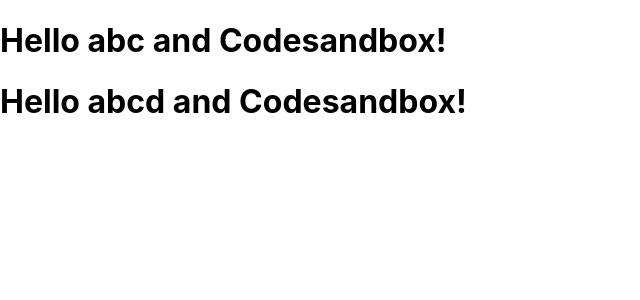
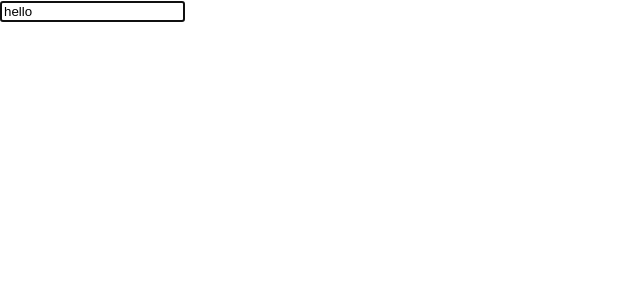
Before and after one commit to chaos2171053/build-my-react, a React (Create React App) app in the folder react-demo/: page / in a window 1280 px wide. Shown: the top 300 px of the page, without its empty margins (0-640 px from the left). Built offline with nearby package versions, Linux system fonts and the light colour scheme.

Commit message:
add:find dom node demo

```diff
--- a/react-demo/src/App.js
+++ b/react-demo/src/App.js
@@ -8,7 +8,10 @@
 // import ReactCreateRef from './demo/ReactCreateRef';
 // import ReactForwardRef from './demo/ReactForwardRef';
 
-import ReactLazyImport from './demo/ReactLazyImport';
+// import ReactLazyImport from './demo/ReactLazyImport';
+
+
+import FindDOMNode from './demo/FindDOMNode.jsx';
 
 export default function App() {
   return (
@@ -19,7 +22,8 @@
       {/* <ReactChildrenForeach /> */}
       {/* <ReactCreateRef /> */}
       {/* <ReactForwardRef /> */}
-      <ReactLazyImport />
+      {/* <ReactLazyImport /> */}
+      <FindDOMNode />
     </>
   );
 }
--- /dev/null
+++ b/react-demo/src/demo/FindDOMNode.jsx
@@ -0,0 +1,34 @@
+import React, { Component } from 'react';
+import ReactDOM from 'react-dom';
+
+class Comp extends Component {
+  inner() {
+    console.log('inner');
+  }
+  render() {
+    return (
+      <div>
+        <input type="input" />
+      </div>
+    );
+  }
+}
+
+class App extends Component {
+  componentDidMount() {
+    const myComp = this.refs.myComp;
+    myComp.inner();  //访问子组件的函数
+    const dom = ReactDOM.findDOMNode(myComp);
+    dom.childNodes[0].value = 'hello';
+    dom.childNodes[0].focus();
+  }
+  render() {
+    return (
+      <div>
+        <Comp ref="myComp" />
+      </div>
+    );
+  }
+}
+
+export default App;
--- a/react-demo/src/index.js
+++ b/react-demo/src/index.js
@@ -5,9 +5,10 @@
 import reportWebVitals from './reportWebVitals';
 
 ReactDOM.render(
-  <React.StrictMode>
-    <App />
-  </React.StrictMode>,
+  // <React.StrictMode>
+  //   <App />
+  // </React.StrictMode>,
+  <App />,
   document.getElementById('root')
 );
 
```
Also changed, not shown: 1 other file (tests, documents, lock files or other folders).
